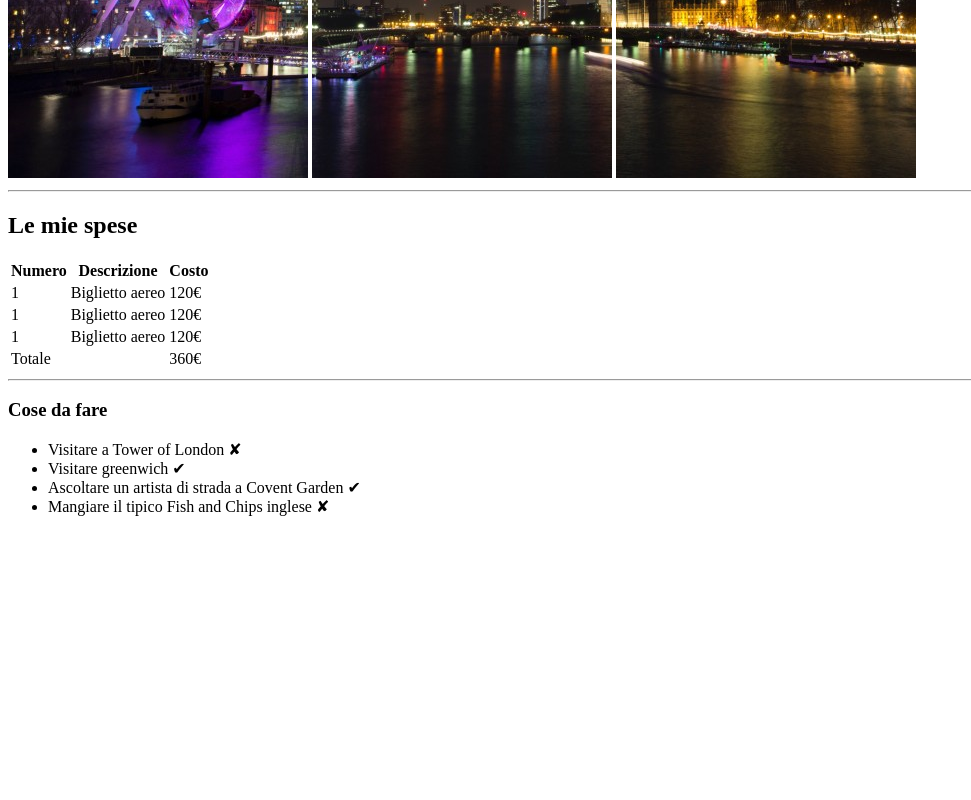
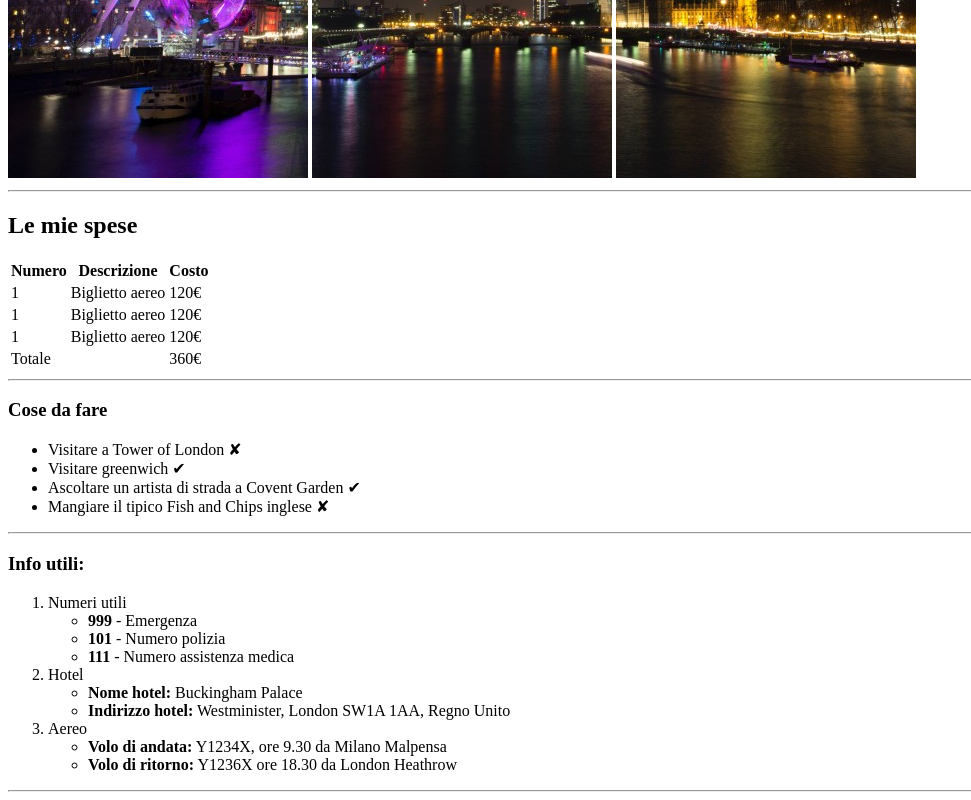
Before and after one commit to SimonCook99/html-london-trip, a plain HTML site: page index.html in a window 1280 px wide. Shown: the part 502-1302 px from the top of the page, without its empty margins (0-971 px from the left). Before the commit the page ends 1034 px from the top, so only its background shows below. Drawn offline with Linux system fonts and the light colour scheme.

Commit message:
Aggiunta sezione info utili con relative liste

```diff
--- a/index.html
+++ b/index.html
@@ -16,7 +16,8 @@
     </header>
 
     <main>
-        <section> <!--Sezione delle spese-->
+        <!--Sezione delle spese-->
+        <section>
             <h2>Le mie spese</h2>
             <table>
                 <thead> <!--Colonna principale della tabella-->
@@ -67,8 +68,43 @@
                 <li>Ascoltare un artista di strada a Covent Garden &#10004;</li>
                 <li>Mangiare il tipico Fish and Chips inglese &#10008;</li>
             </ul>
+            <hr>
         </section>
         <!--Fine sezione delle cose da fare-->
+
+        <!--Inizio sezione info utili-->
+        <section>
+            <h3>Info utili:</h3>
+
+            <!--Lista principale ordinata-->
+            <ol>
+
+                <li>Numeri utili
+                    <ul> <!--Lista secondaria dei numeri utili-->
+                        <li><strong>999</strong> - Emergenza</li>
+                        <li><strong>101</strong> - Numero polizia</li>
+                        <li><strong>111</strong> - Numero assistenza medica</li>
+                    </ul>
+                </li>
+
+                <li>Hotel
+                    <ul> <!--Lista secondaria degli hotel-->
+                        <li><strong>Nome hotel:</strong> Buckingham Palace</li>
+                        <li><strong>Indirizzo hotel:</strong> Westminister, London SW1A 1AA, Regno Unito</li>
+                    </ul>
+                </li>
+
+                <li>Aereo
+                    <ul> <!--Lista secondaria dei voli dell'aereo-->
+                        <li><strong>Volo di andata:</strong> Y1234X, ore 9.30 da Milano Malpensa</li>
+                        <li><strong>Volo di ritorno:</strong> Y1236X ore 18.30 da London Heathrow</li>
+                    </ul>
+                </li>
+            </ol>
+            <!--Fine lista principale ordinata-->
+            <hr>
+        </section>
+        <!--Fine sezione delle info utili-->
     </main>
 
 </body>
```
